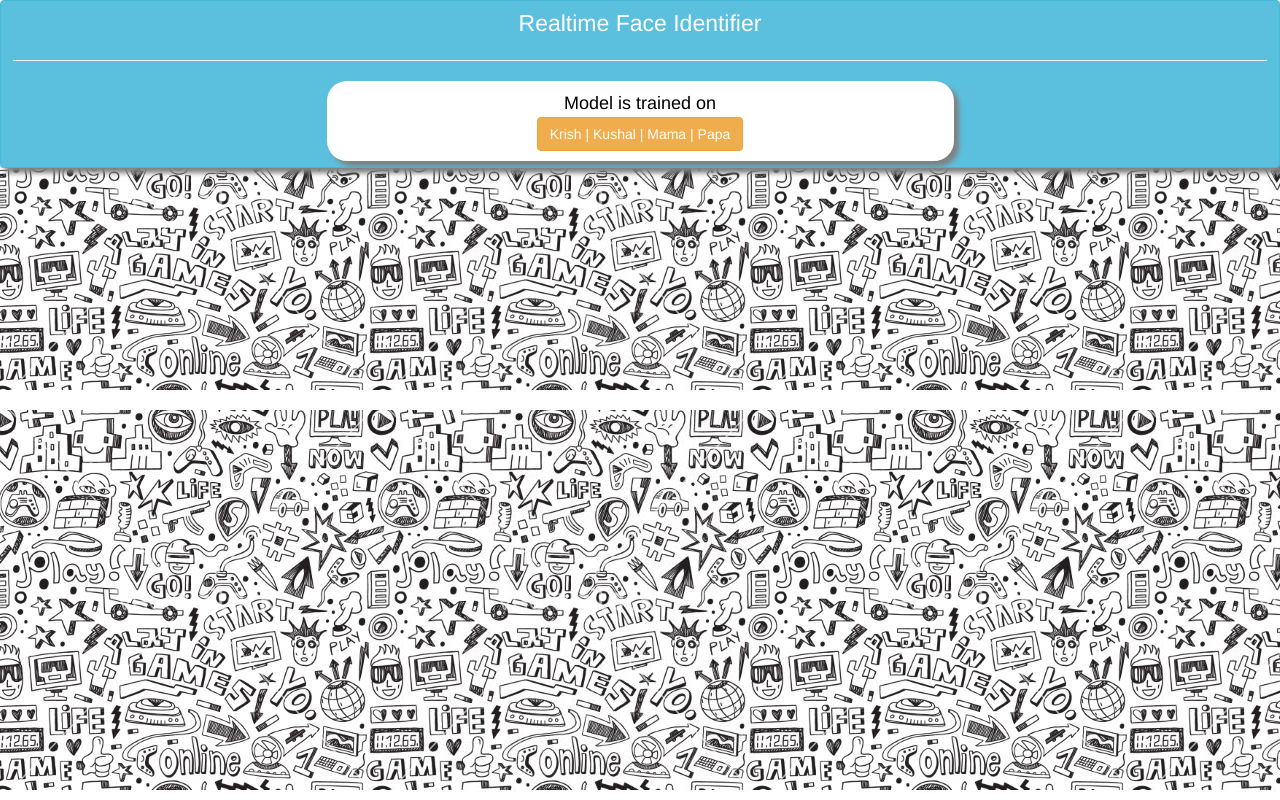
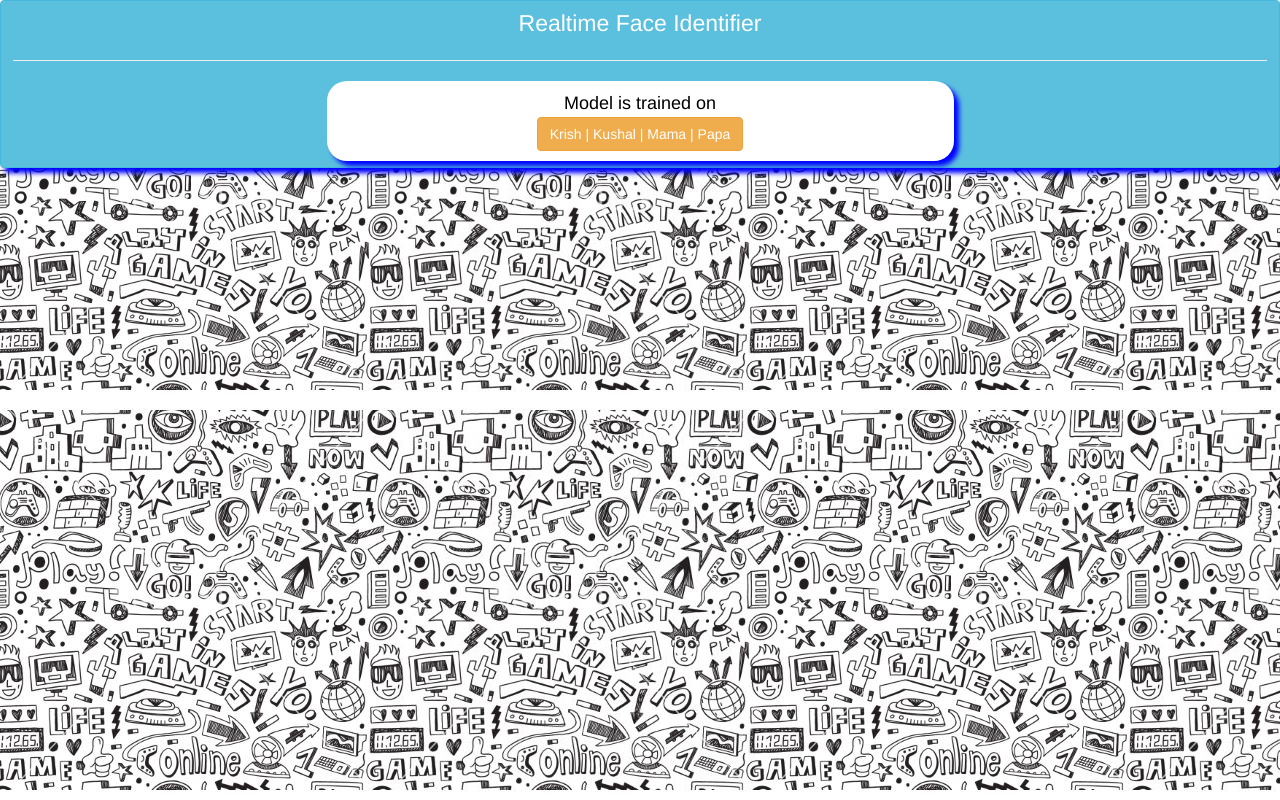
Before and after one commit to krishlala/P117, a plain HTML site: page index.html in a window 1280 px wide. Drawn offline with nearby package versions, Linux system fonts and the light colour scheme.

Commit message:
Update style.css

```diff
--- a/style.css
+++ b/style.css
@@ -3,7 +3,7 @@
     font-size: 23px;
     width: 100%;
     margin: 0px;
-    box-shadow: 5px 5px 5px gray;
+    box-shadow: 5px 5px 5px blue;
 }
 
 .heading_div
@@ -13,7 +13,7 @@
     padding: 10px;
     border-radius: 20px;
     color: black;
-    box-shadow: 5px 5px 5px gray;
+    box-shadow: 5px 5px 5px blue;
 }
 
 .heading_div
```
